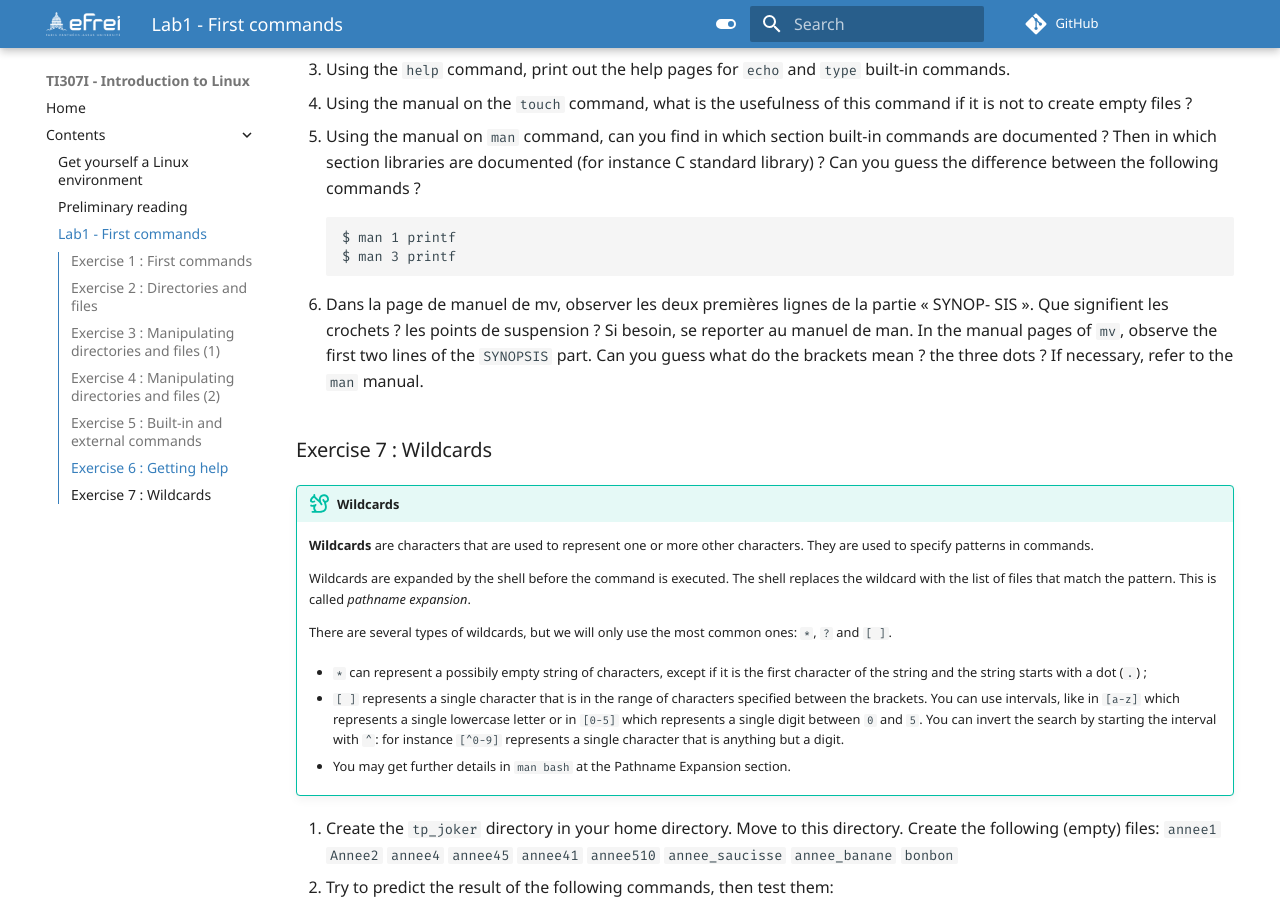
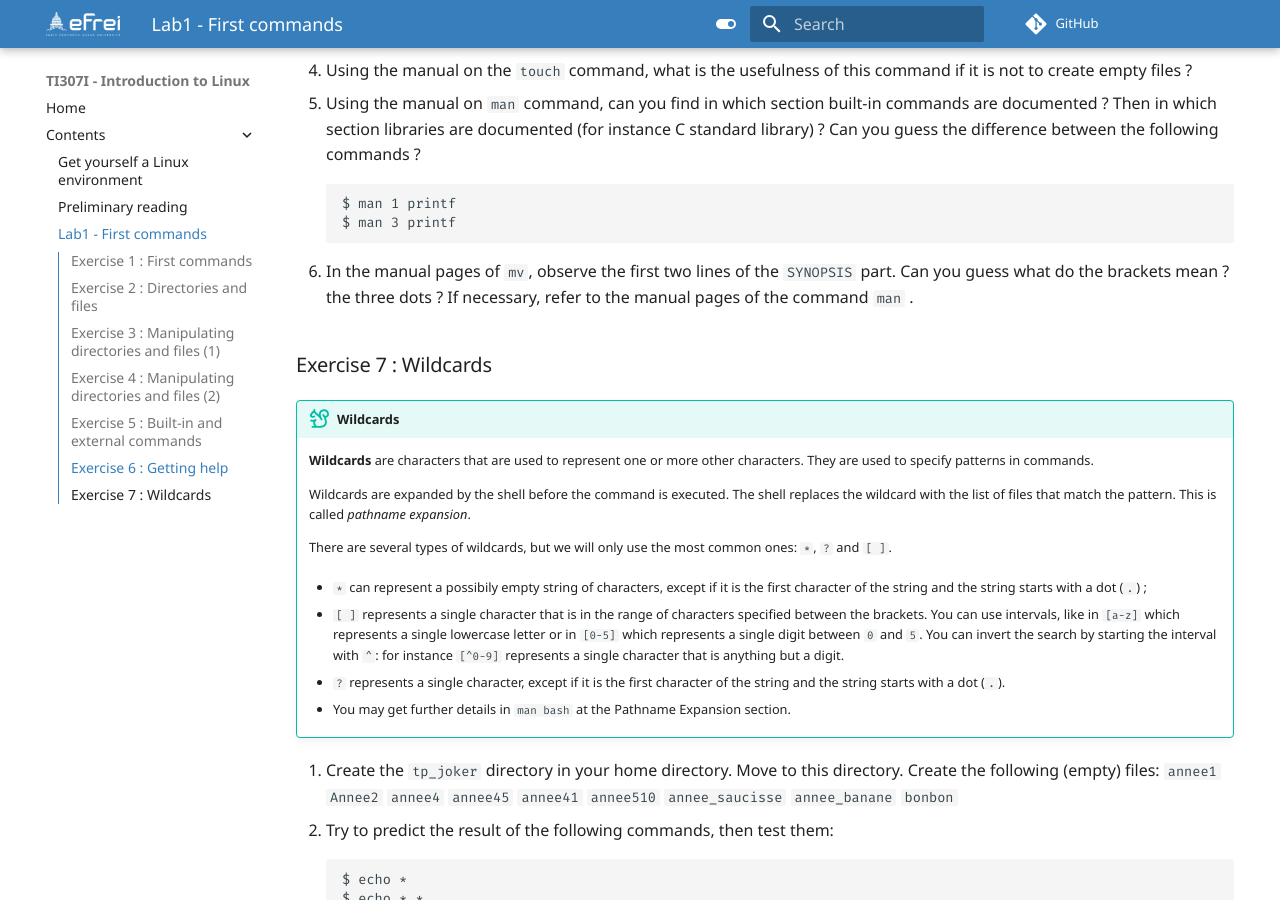
Before and after one commit to douga19/introduction-linux, an MkDocs documentation site: the page built from docs/contents/tp1.md, in a window 1280 px wide and 900 px high, scrolled down 5684 px. Built offline with MkDocs 1.6.1 and Material for MkDocs 9.7.7, drawn with Linux system fonts in a browser that asks for light colours; comment, search, counter and statistics services are not loaded; some of the changed text lies outside the part shown.

Commit message:
typo tp1.md wildcards

```diff
--- a/docs/contents/tp1.md
+++ b/docs/contents/tp1.md
@@ -80,8 +80,6 @@ PS1 = '$ '
     2. A *relative* path is relative to the current directory where the user is located. For example, if the current directory is `/home/debian`, the relative path `./Documents` refers to the directory `/home/debian/Documents`. A path that starts with something other than `/` or `~` is a relative path.
 
     The `.` references the current directory. The `..` references the parent directory.
-
-    Le `.` fait référence au répertoire courant. Les `..` font référence au répertoire parent.
 
 1. Make sure you are in your home directory and list its contents.
 2. Type the command `mkdir tp_shell` (for *make directory*, i.e. create a directory). List the contents of the home directory and the `tp_shell` directory.
@@ -208,10 +206,7 @@ From your home directory, perform the following operations (there are several po
         $ man 1 printf
         $ man 3 printf
 
-6. Dans la page de manuel de mv, observer les deux premières lignes de la partie « SYNOP-
-SIS ». Que signifient les crochets ? les points de suspension ? Si besoin, se reporter au
-manuel de man.
-In the manual pages of `mv`, observe the first two lines of the `SYNOPSIS` part. Can you guess what do the brackets mean ? the three dots ? If necessary, refer to the `man` manual.
+6. In the manual pages of `mv`, observe the first two lines of the `SYNOPSIS` part. Can you guess what do the brackets mean ? the three dots ? If necessary, refer to the manual pages of the command `man` .
 
 ### Exercise 7 : Wildcards
 
@@ -226,6 +221,8 @@ In the manual pages of `mv`, observe the first two lines of the `SYNOPSIS` part.
     * `*` can represent a possibily empty string of characters, except if it is the first character of the string and the string starts with a dot (`.`) ;
 
     * `[ ]` represents a single character that is in the range of characters specified between the brackets. You can use intervals, like in `[a-z]` which represents a single lowercase letter or in `[0-5]` which represents a single digit between `0` and `5`. You can invert the search by starting the interval with `^`: for instance `[^0-9]` represents a single character that is anything but a digit.
+
+    * `?` represents a single character, except if it is the first character of the string and the string starts with a dot (`.`).
 
     * You may get further details in `man bash` at the Pathname Expansion section.
 
```
